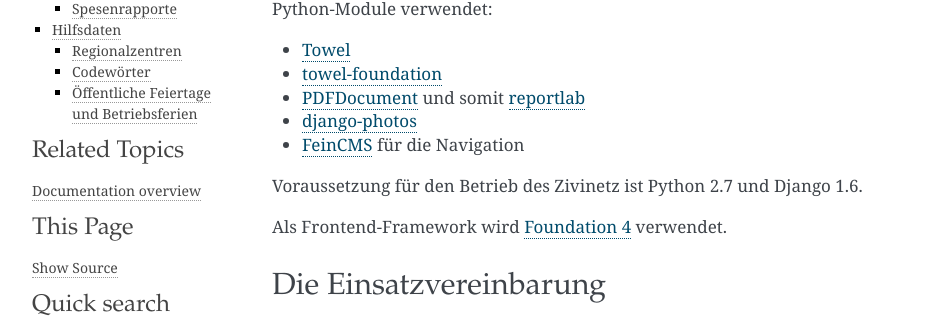
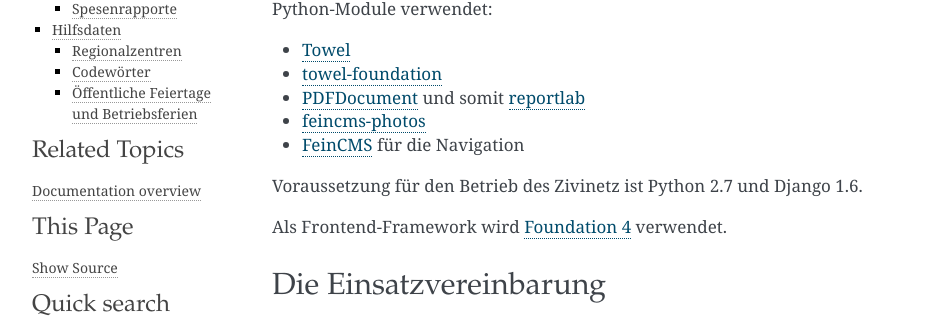
Before and after one commit to matthiask/zivinetz, a Sphinx documentation site: the page built from docs/index.rst, in a window 1280 px wide and 900 px high. Shown: the part 348-666 px from the top of the window, without its empty margins (148-1094 px from the left). Built offline with Sphinx 7.4.7, drawn with Linux system fonts in a browser that asks for light colours.

Commit message:
The module has been renamed to feincms-photos

```diff
--- a/docs/index.rst
+++ b/docs/index.rst
@@ -15,7 +15,7 @@ Python-Module verwendet:
 - `towel-foundation <https://github.com/matthiask/towel-foundation/>`_
 - `PDFDocument <https://github.com/matthiask/pdfdocument/>`_ und somit
   `reportlab <http://www.reportlab.com/>`_
-- `django-photos <https://github.com/matthiask/django-photos/>`_
+- `feincms-photos <https://github.com/matthiask/feincms-photos/>`_
 - `FeinCMS <http://feincms.org>`_ für die Navigation
 
 Voraussetzung für den Betrieb des Zivinetz ist Python 2.7 und Django 1.6.
```
